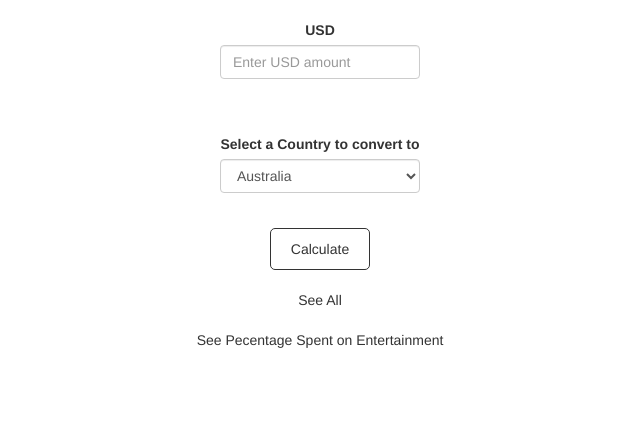
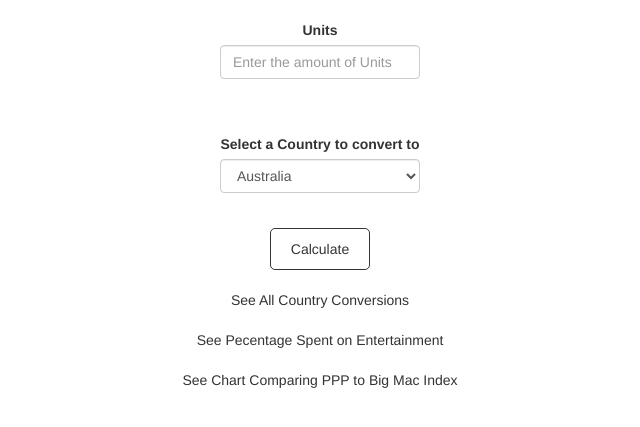
Before and after one commit to scsmncao/KabamCollider, a PHP site: page / in a window 1280 px wide. Shown: the top 427 px of the page, without its empty margins (320-960 px from the left). Run offline with PHP 8.4, Linux system fonts and the light colour scheme; some libraries are stand-ins or nearby versions.

Commit message:
fixed functions

```diff
--- a/index.css
+++ b/index.css
@@ -57,3 +57,14 @@
 .result {
 	text-align:center;
 }
+
+.chart {
+	padding: 20px;
+	opacity: 0;
+}
+
+.see-chart {
+	cursor: pointer;
+	text-align: center;
+	margin-bottom: 20px;
+}
--- a/index.html
+++ b/index.html
@@ -4,13 +4,14 @@
 		<link rel="stylesheet" href="https://maxcdn.bootstrapcdn.com/bootstrap/3.3.5/css/bootstrap.min.css">
 		<link rel="stylesheet" href="index.css">
 		<script src="https://ajax.googleapis.com/ajax/libs/jquery/2.1.3/jquery.min.js"></script>
+		<script type="text/javascript" src="https://www.google.com/jsapi"></script>
 		<script src="index.js"></script>
 	</head>
 	<body>
 		<div class="usd">
 			<div class="form-group">
-			    <label for="USD">USD</label>
-			    <input type="text" class="form-control" id="USD" placeholder="Enter USD amount">
+			    <label for="USD">Units</label>
+			    <input type="text" class="form-control" id="USD" placeholder="Enter the amount of Units">
 			  </div>
 		</div>
 		<div class="select-country">
@@ -24,12 +25,17 @@
 			Calculate
 		</div>
 		<div class="see-all">
-			See All
+			See All Country Conversions
 		</div>
 		<div class="see-percentage">
 			See Pecentage Spent on Entertainment
 		</div>
+		<div class="see-chart">
+			See Chart Comparing PPP to Big Mac Index
+		</div>
 		<div class="result">
+		</div>
+		<div class="chart" id="chart">
 		</div>
 	</body>
 </html>
--- a/index.js
+++ b/index.js
@@ -33,8 +33,93 @@ var listOfCountriesAndPPP = {'Australia': 114,
 								'United Kingdom': 122,
 								'United States': 100 };
 
+var listOfCountriesAndBigMac = {'Australia': 4.81,
+								'Austria': 4.56,
+								'Belgium': 4.98,
+								'Canada': 4.54,
+								'Chile': 3.27,
+								'Czech Republic': 2.83,
+								'Denmark': 5.08,
+								'Estonia': 3.34,
+								'Finland': 5.27,
+								'France': 5.25,
+								'Germany': 4.94,
+								'Greece': 3.70,
+								'Hungary': 3.18,
+								'Iceland': 5.29,
+								'Ireland': 4.45,
+								'Israel': 4.63,
+								'Italy': 4.82,
+								'Japan': 2.99,
+								'Korea': 3.76,
+								'Luxembourg': 4.89,
+								'Mexico': 3.11,
+								'Netherlands': 4.90,
+								'New Zealand': 3.91,
+								'Norway': 5.65,
+								'Poland': 2.54,
+								'Portugal': 4.04,
+								'Slovak Republic': 3.34,
+								'Slovenia': 2.56,
+								'Spain': 4.54,
+								'Sweden': 5.15,
+								'Switzerland': 6.82,
+								'Turkey': 3.87,
+								'United Kingdom': 4.51,
+								'United States': 4.79 };
+
+result = false;
+chart = false;
+
+
+google.load('visualization', '1.1', {'packages': ['line']});
 
 $(document).ready(loadPage);
+
+function draw() {
+	google.setOnLoadCallback(drawChart);
+
+      function drawChart () {
+
+        var data = new google.visualization.DataTable();
+        data.addColumn('string', 'Country');
+        data.addColumn('number', 'PPP');
+        data.addColumn('number', 'Big Mac Index');
+
+        var listOfData = []
+
+        $.each(Object.keys(listOfCountriesAndPPP), function(key, value) {
+        	var ratioPPP = (listOfCountriesAndPPP[value] * 1.0) / listOfCountriesAndPPP['United States'];
+        	var ratioBigMac = (listOfCountriesAndBigMac[value] * 1.0) / listOfCountriesAndBigMac['United States'];
+        	listOfData.push([value, ratioPPP, ratioBigMac]);
+        });
+
+        data.addRows(listOfData);
+
+        var options = {
+          chart: {
+            title: 'PPP Compared to Big Mac Index'
+          },
+          width: 1400,
+          height: 500,
+          series: {
+            0: {axis: 'PPP'},
+            1: {axis: 'Big Mac Index'}
+          },
+          axes: {
+            y: {
+              'PPP': {label: 'PPP'},
+              'Big Mac Index': {label: 'Big Mac Index'}
+            }
+          }
+        };
+
+        var chart = new google.charts.Line(document.getElementById('chart'));
+
+        chart.draw(data, options);
+
+      }
+}
 
 function loadPage() {
 	var countries = $('.countries');
@@ -46,20 +131,43 @@ function loadPage() {
 	});
 	$('.calculate').click(calculatePPP);
 	$('.see-all').click(seeAll);
-	$('.see-percentage').click(calculatePercentEntertainment)
+	$('.see-percentage').click(calculatePercentEntertainment);
+	$('.see-chart').click(function() {
+		if (chart) {
+			$('.chart').css('opacity', 0);
+			chart = false;
+		}
+		else {
+			$('.chart').css('opacity', 1);
+			chart = true;
+		}
+	});
+	draw();
 }
 
 function calculatePPP() {
+	if (result) {
+		$('.result').empty();
+		result = false;
+		return;
+	}
+	result = true;
 	var country = $('.countries option:selected').text();
 	var pppValue = listOfCountriesAndPPP[country];
 	var usdAmount = parseFloat($('#USD').val());
 	var finalAmount = Number((usdAmount * (pppValue/100.0)).toFixed(2));
 	$('.result').empty()
-	$('.result').append('An item that costs ' + '<b>$' + usdAmount + '</b> in the <b>United States</b> should cost ' + '<b>$' + finalAmount + '</b> in <b>' + country + '</b>.');
+	$('.result').append('An item that costs ' + '<b>' + usdAmount + ' Units</b> in the <b>United States</b> should cost ' + '<b>' + finalAmount + ' Units</b> in <b>' + country + '</b>.');
 }
 
 function seeAll() {
+	if (result) {
+		$('.result').empty();
+		result = false;
+		return;
+	}
 	$('.result').empty()
+	result = true;
 	var usdAmount = parseFloat($('#USD').val());
 	var sumAmount = 0;
 	$.each(Object.keys(listOfCountriesAndPPP), function(key, value) {
@@ -67,12 +175,18 @@ function seeAll() {
 		var countryPPP = listOfCountriesAndPPP[country];
 		var finalAmount = Number((usdAmount * (countryPPP/100.0)).toFixed(2));
 		sumAmount += finalAmount;
-		$('.result').append('An item that costs ' + '<b>$' + usdAmount + '</b> in the <b>United States</b> should cost ' + '<b>$' + finalAmount + '</b> in <b>' + country + '</b>.<br>');
+		$('.result').append('An item that costs ' + '<b>' + usdAmount + ' Units</b> in the <b>United States</b> should cost ' + '<b>' + finalAmount + ' Units</b> in <b>' + country + '</b>.<br>');
 	});
 	$('.result').append('The sum of all the costs is ' + '<b>$' + sumAmount + '</b> in ' + Object.keys(listOfCountriesAndPPP).length + ' countries.');
 }
 
 function calculatePercentEntertainment() {
+	if (result) {
+		$('.result').empty();
+		result = false;
+		return;
+	}
+	result = true;
 	$('.result').empty()
 	$.getJSON("revenueByCountry.json", function(revenue) {
     	$.getJSON("internetPopulation.json", function(population) {
```
